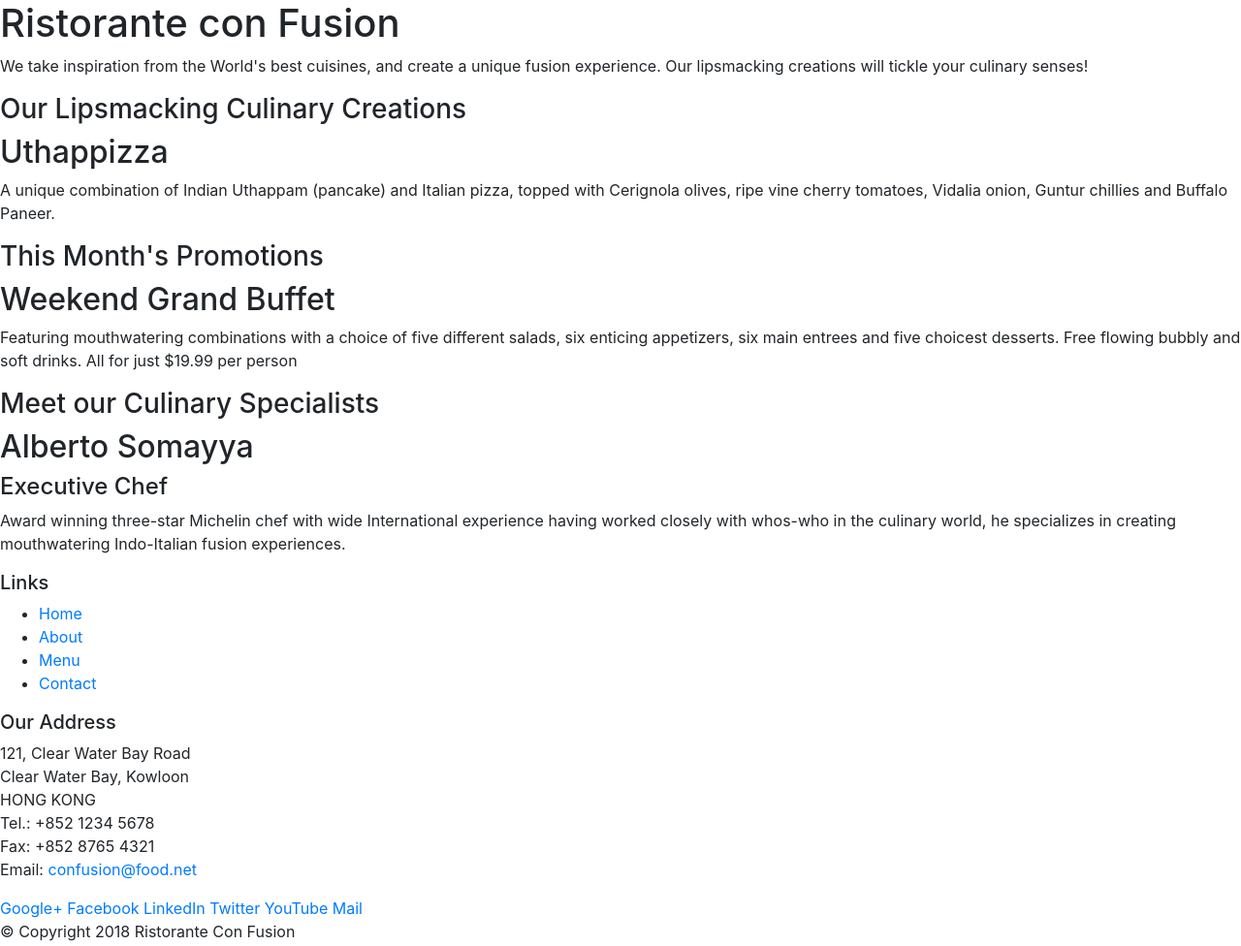
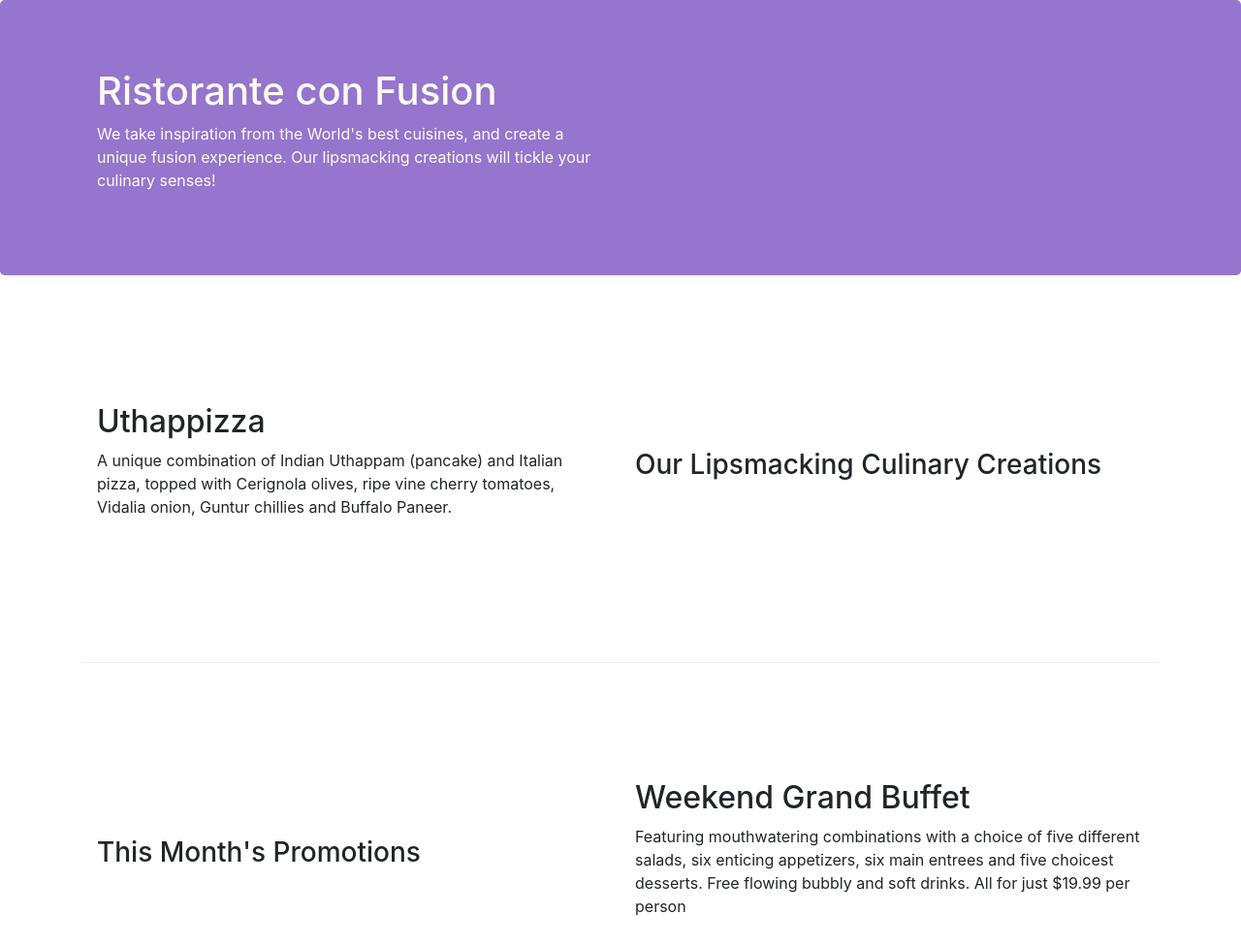
Before and after one commit to 21ishita11/Resturant-management-System, a website: page index.html in a window 1280 px wide. Shown: the top 976 px of the page at 97% size. Drawn offline with nearby package versions, Linux system fonts and the light colour scheme.

Commit message:
initial commit1

```diff
--- /dev/null
+++ b/css/styles.css
@@ -0,0 +1,29 @@
+.row-header{
+    margin:0px auto;
+    padding:0px;
+}
+
+.row-content {
+    margin:0px auto;
+    padding: 50px 0px 50px 0px;
+    border-bottom: 1px ridge;
+    min-height:400px;
+}
+
+.footer{
+    background-color: #D1C4E9;
+    margin:0px auto;
+    padding: 20px 0px 20px 0px;
+}
+.jumbotron{
+    padding: 70px 30px 70px 30px;
+    margin: 0px;
+    background: #9575CD;
+    color: floralwhite;
+
+}
+.address{
+  font-size=80%;
+  margin: : 0px;
+  color: #0f0f0f;
+}
--- a/index.html
+++ b/index.html
@@ -10,51 +10,52 @@
 
    <!-- Bootstrap CSS -->
    <link rel="stylesheet" href="node_modules/bootstrap/dist/css/bootstrap.min.css">
+   <link rel="stylesheet" href="css/styles.css">
      <title>Ristorante Con Fusion</title>
 </head>
 
 <body>
 
-    <header>
-        <div>
-            <div>
-                <div>
+    <header class="jumbotron">
+        <div class="container">
+            <div class="row row-header">
+                <div class="col-12 col-sm-6">
                     <h1>Ristorante con Fusion</h1>
                     <p>We take inspiration from the World's best cuisines, and create a unique fusion experience. Our lipsmacking creations will tickle your culinary senses!</p>
                 </div>
-                <div>
+                <div class="col-12 col-sm">
                 </div>
             </div>
         </div>
     </header>
 
-    <div>
-        <div>
-            <div>
+    <div class="container">
+        <div class="row row-content align-items-center">
+            <div class="col-12 col-sm-4 order-sm-last col-md-6">
                 <h3>Our Lipsmacking Culinary Creations</h3>
             </div>
-            <div>
+            <div class="col col-sm order-sm-first col-md">
                 <h2>Uthappizza</h2>
                 <p>A unique combination of Indian Uthappam (pancake) and Italian pizza, topped with Cerignola olives, ripe vine cherry tomatoes, Vidalia onion, Guntur chillies and Buffalo Paneer.</p>
             </div>
         </div>
 
 
-        <div>
-            <div>
+        <div class="row row-content align-items-center">
+            <div class="col-12 col-sm-4 col-md-6">
                 <h3>This Month's Promotions</h3>
             </div>
-            <div>
+            <div class="col col-sm col-md">
                 <h2>Weekend Grand Buffet</h2>
                 <p>Featuring mouthwatering combinations with a choice of five different salads, six enticing appetizers, six main entrees and five choicest desserts. Free flowing bubbly and soft drinks. All for just $19.99 per person </p>
             </div>
         </div>
 
-        <div>
-            <div>
+        <div class="row row-content align-items-center">
+            <div class="col-12 col-sm-4 order-sm-last col-md-6">
                 <h3>Meet our Culinary Specialists</h3>
             </div>
-            <div>
+            <div class="col col-sm order-sm-first col-md">
                 <h2>Alberto Somayya</h2>
                 <h4>Executive Chef</h4>
                 <p>Award winning three-star Michelin chef with wide International experience having worked closely with whos-who in the culinary world, he specializes in creating mouthwatering Indo-Italian fusion experiences. </p>
@@ -63,18 +64,18 @@
     </div>
 
     <footer>
-        <div>
-            <div>
-                <div>
+        <div class="container">
+            <div class="row footer">
+                <div class="col-4 offset-1 col-sm-2">
                     <h5>Links</h5>
-                    <ul>
+                    <ul class="list-unstyled">
                         <li><a href="#">Home</a></li>
                         <li><a href="#">About</a></li>
                         <li><a href="#">Menu</a></li>
                         <li><a href="#">Contact</a></li>
                     </ul>
                 </div>
-                <div>
+                <div class="col-7 col-sm-5">
                     <h5>Our Address</h5>
                     <address>
 		              121, Clear Water Bay Road<br>
@@ -85,8 +86,8 @@
 		              Email: <a href="mailto:confusion@food.net">confusion@food.net</a>
 		           </address>
                 </div>
-                <div>
-                    <div>
+                <div class="col-12 col-sm-4 align-self-center">
+                    <div class="text-center">
                         <a href="http://google.com/+">Google+</a>
                         <a href="http://www.facebook.com/profile.php?id=">Facebook</a>
                         <a href="http://www.linkedin.com/in/">LinkedIn</a>
@@ -96,8 +97,8 @@
                     </div>
                 </div>
            </div>
-           <div>
-                <div>
+           <div class="row justify-content-center">
+                <div class="col-auto ">
                     <p>© Copyright 2018 Ristorante Con Fusion</p>
                 </div>
            </div>
```
